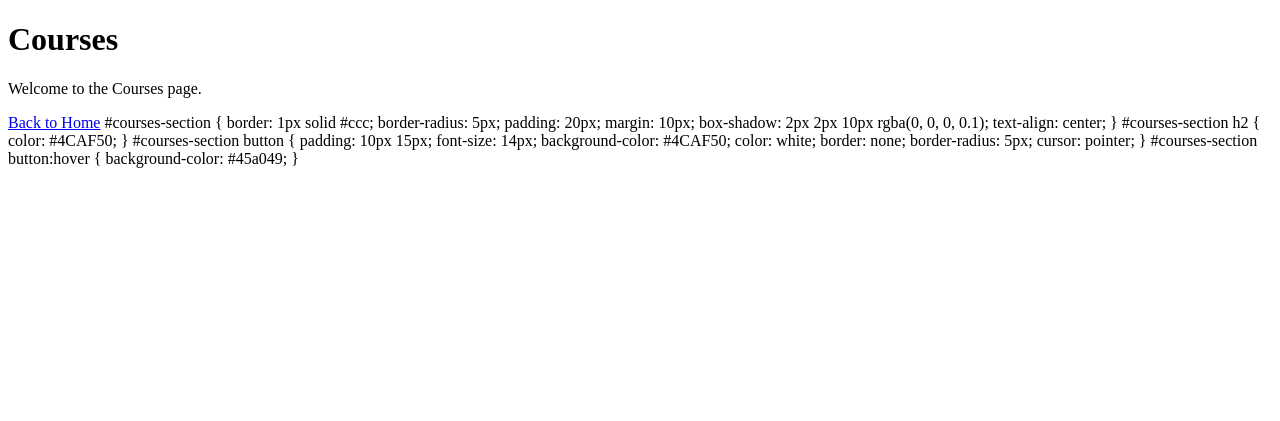
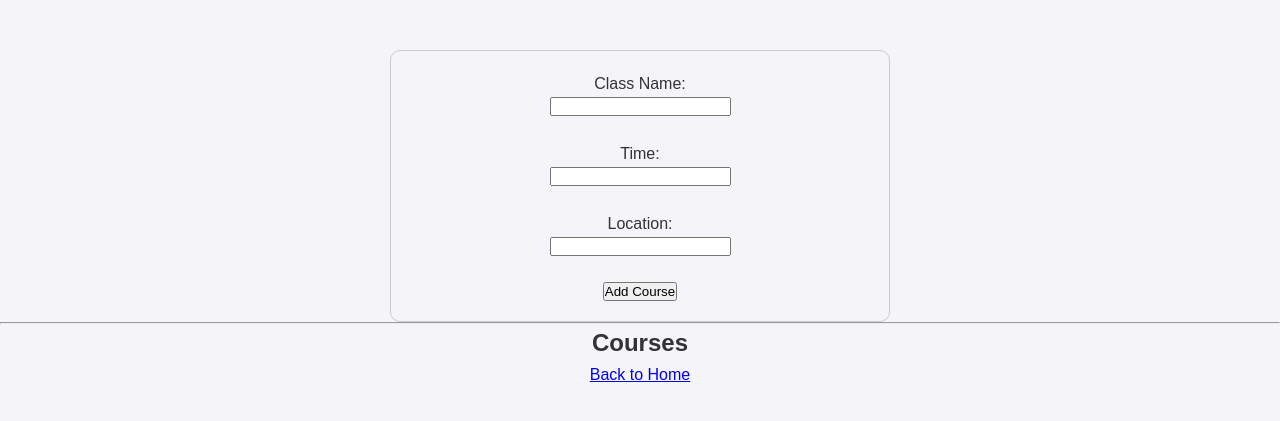
Before and after one commit to saulabreu31/CEN-4010-Group-2, a Flask app: page /courses in a window 1280 px wide. Shown: the top 421 px of the page. Run offline with Flask 3, Linux system fonts and the light colour scheme.

Commit message:
Database & courses

```diff
--- a/app.py
+++ b/app.py
@@ -1,12 +1,16 @@
 import os
-from flask import Flask, render_template, request, jsonify, send_from_directory, redirect, url_for, flash
+from flask import Flask, render_template, request, jsonify, send_from_directory, redirect, url_for, flash, render_template, request, redirect, url_for
 from models import db, UploadedFile, CalendarEvent
+from flask_sqlalchemy import SQLAlchemy
 from datetime import datetime
 import files  # Custom file handling module
 #<<<<<<< Updated upstream
 from NoteTakingSystem import NoteTakingSystem  # Note-taking system module
 #=======
 from calendar_function import *
+#======= Database
+from app import db
+
 
 
 #>>>>>>> Stashed changes
@@ -21,7 +25,35 @@ UPLOAD_FOLDER = 'uploads'
 app.config['UPLOAD_FOLDER'] = UPLOAD_FOLDER
 
 # Initialize database with the Flask app
-db.init_app(app)
+db = SQLAlchemy(app)
+
+courses = []
+
+# Define the Studyflow database model
+class Studyflow(db.Model):
+    id = db.Column(db.Integer, primary_key=True)
+    class_name = db.Column(db.String(100), nullable=False)
+    time = db.Column(db.String(10), nullable=False)
+    location = db.Column(db.String(200), nullable=False)
+
+    def __repr__(self):
+        return f"<Studyflow {self.class_name}>"
+
+class User(db.Model):
+    id = db.Column(db.Integer, primary_key=True)
+    first_name = db.Column(db.String(50), nullable=False)
+    last_name = db.Column(db.String(50), nullable=False)
+    dob = db.Column(db.Date, nullable=False)
+    state = db.Column(db.String(50), nullable=False)
+    country = db.Column(db.String(50), nullable=True)  # Optional
+    email = db.Column(db.String(120), unique=True, nullable=False)
+    age = db.Column(db.Integer, nullable=False)
+    gender = db.Column(db.String(10), nullable=False)
+
+    def __repr__(self):
+        return f'<User {self.first_name} {self.last_name}>'
+
+
 
 
 
@@ -39,9 +71,25 @@ def home():
 
 @app.route('/courses')
 def courses_page():
-    return render_template('courses.html', title='Courses')
+    return render_template('courses.html')
 
 
+@app.route('/courses', methods=['GET', 'POST'])
+def managing_courses():
+    if request.method == 'POST':
+        # Get form data
+        class_name = request.form['class_name']
+        time = request.form['time']
+        location = request.form['location']
+
+        # Create a new course entry
+        new_course = Studyflow(class_name=class_name, time=time, location=location)
+        db.session.add(new_course)
+        db.session.commit()
+
+    # Query all courses
+    courses = Studyflow.query.all()
+    return render_template('courses.html', title='Courses', courses=courses)
 
 @app.route('/uploadForm', methods=['GET', 'POST'])
 def uploadFiles():
@@ -314,5 +362,8 @@ if __name__ == '__main__':
     print("Registered routes in the application:")
     print(app.url_map)
 
-    # Run the Flask app
+
+    # Create the database tables
+    with app.app_context():
+        db.create_all()  # Ensures tables are created
     app.run(debug=True)
--- a/templates/courses.html
+++ b/templates/courses.html
@@ -4,35 +4,35 @@
     <meta charset="UTF-8">
     <meta name="viewport" content="width=device-width, initial-scale=1.0">
     <title>{{ title }}</title>
+    <link rel="stylesheet" href="{{ url_for('static', filename='css/style.css') }}">
 </head>
 <body>
     <h1>{{ title }}</h1>
-    <p>Welcome to the Courses page.</p>
+
+    <!-- Add New Course -->
+    <form action="{{ url_for('managing_courses') }}" method="POST">
+        <label for="class_name">Class Name:</label>
+        <input type="text" id="class_name" name="class_name" required><br>
+
+        <label for="time">Time:</label>
+        <input type="text" id="time" name="time" required><br>
+
+        <label for="location">Location:</label>
+        <input type="text" id="location" name="location" required><br>
+
+        <button type="submit">Add Course</button>
+    </form>
+
+    <hr>
+
+    <!-- List of Courses -->
+    <h2>Courses</h2>
+    <ul>
+        {% for course in courses %}
+        <li>{{ course.class_name }} - {{ course.time }} - {{ course.location }}</li>
+        {% endfor %}
+    </ul>
+
     <a href="{{ url_for('home') }}">Back to Home</a>
 </body>
 </html>
-
-
-#courses-section {
-    border: 1px solid #ccc;
-    border-radius: 5px;
-    padding: 20px;
-    margin: 10px;
-    box-shadow: 2px 2px 10px rgba(0, 0, 0, 0.1);
-    text-align: center;
-}
-#courses-section h2 {
-    color: #4CAF50;
-}
-#courses-section button {
-    padding: 10px 15px;
-    font-size: 14px;
-    background-color: #4CAF50;
-    color: white;
-    border: none;
-    border-radius: 5px;
-    cursor: pointer;
-}
-#courses-section button:hover {
-    background-color: #45a049;
-}
--- a/templates/index.html
+++ b/templates/index.html
@@ -19,7 +19,7 @@
       </body>
     </script>
     <style>
-        font-size: 18px;
+        /* Your inline CSS can be moved here */
     </style>
 </head>
 
```
Also changed, not shown: instance/studyflow.db.
